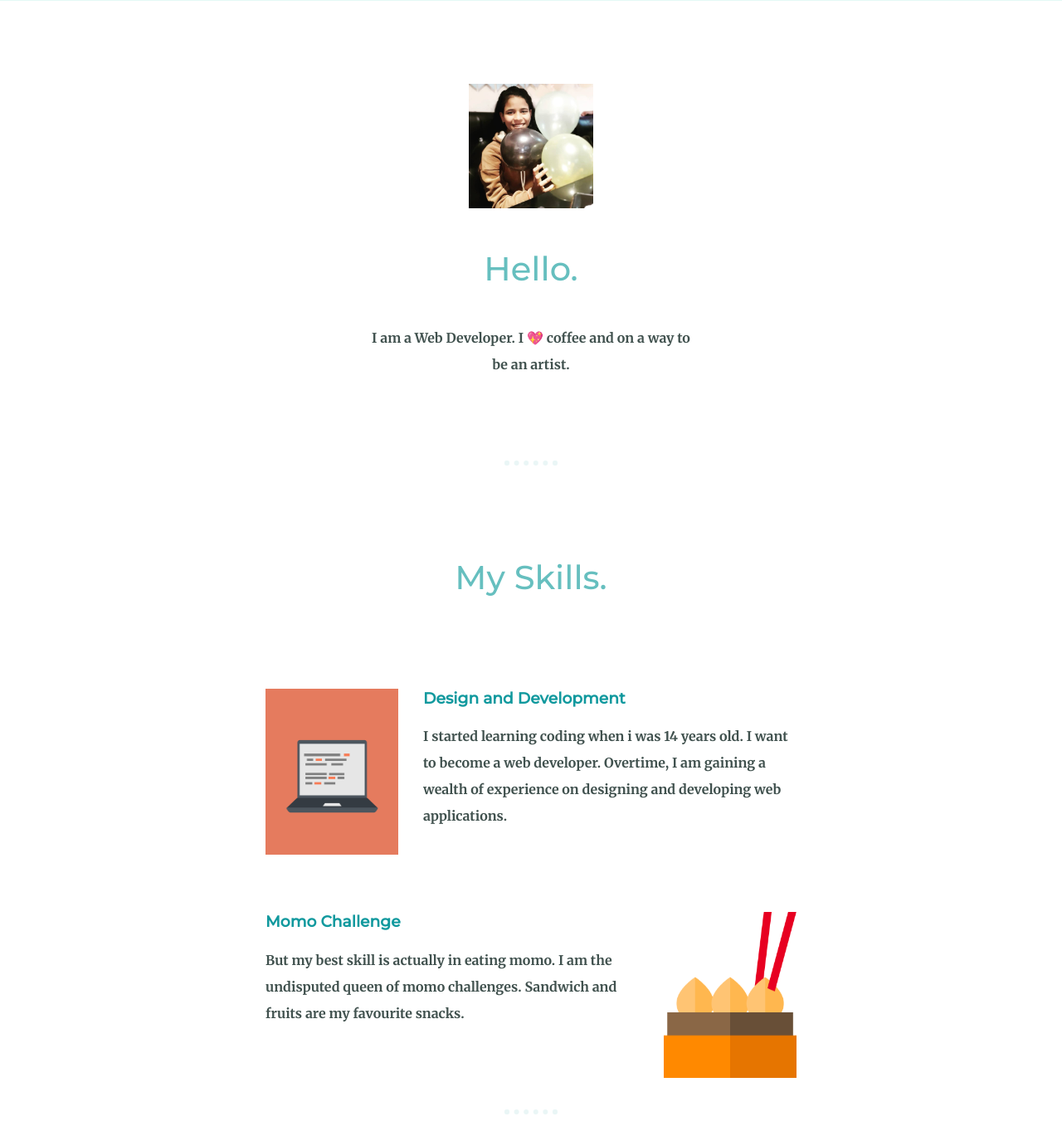
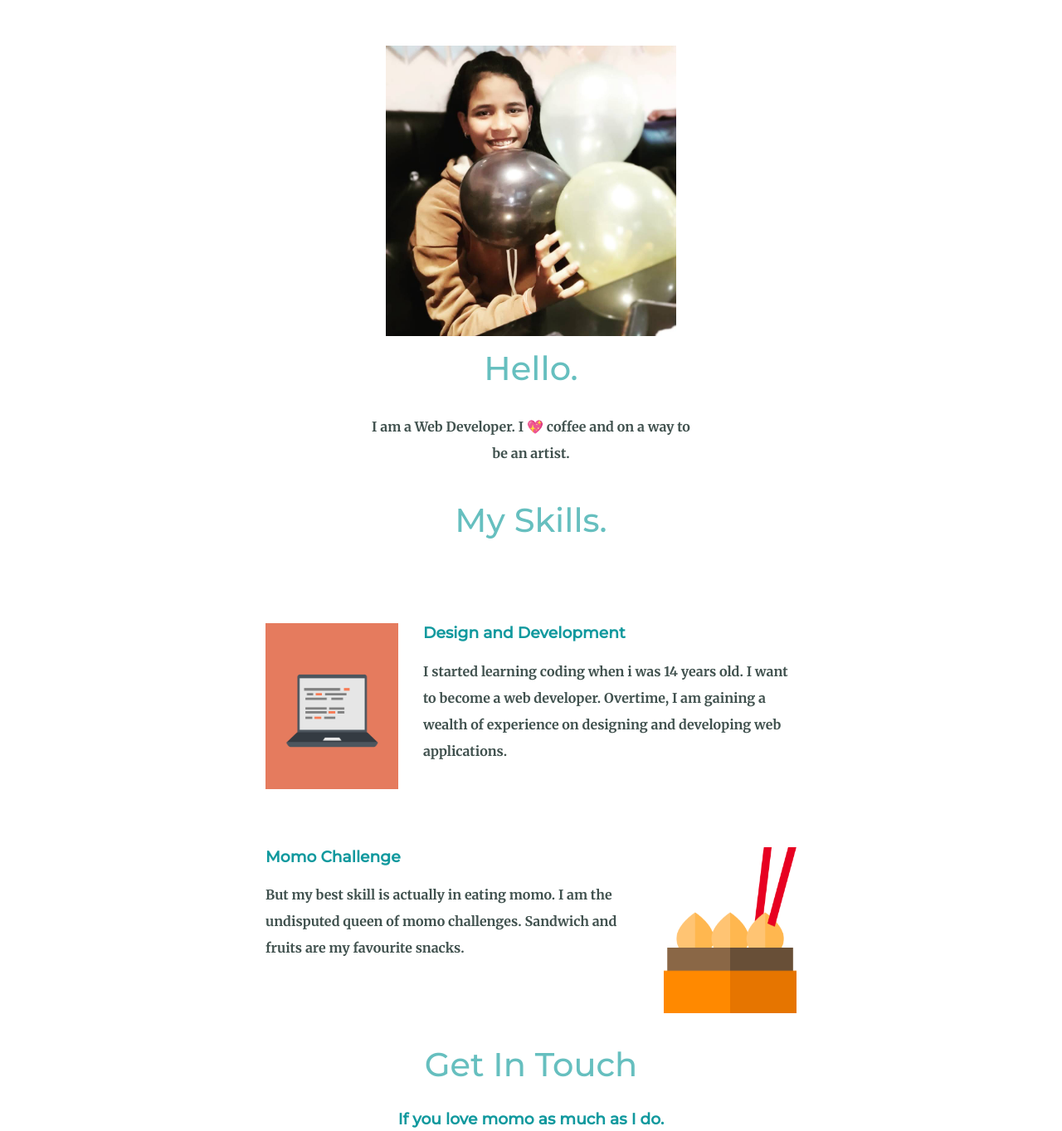
Before and after one commit to Anurag30112003/Personalized-website, a plain HTML site: page index.html in a window 1280 px wide. Shown: the part 777-2140 px from the top of the page at 83% size. Drawn offline with Linux system fonts and the light colour scheme.

Commit message:
changes-will-add-more

```diff
--- a/css/style.css
+++ b/css/style.css
@@ -17,7 +17,8 @@ h2{
     font-size: 2.5rem;
     color: #66BFBF;
     font-weight: normal;
-    padding: 10px;
+    margin-top: 10px;
+    margin-bottom: 30px;
 }
 
 h3{
@@ -29,12 +30,12 @@ p{
     line-height: 2;
 }
 
-hr{
+/* hr{
     border: dotted #EAF6F6 6px;
     border-bottom: none;
     width: 4%;
     margin: 100px auto;
-}
+} */
 
 a{
     color: #11999E;
@@ -138,3 +139,10 @@ a:hover{
     background-image: linear-gradient(bottom, #30e3cb, #2bc4ad);
     text-decoration: none;
 }
+.profileimg{
+    height: 350px;
+
+}
+.skills{
+    margin-top: 5vh;
+}
--- a/index.html
+++ b/index.html
@@ -19,12 +19,10 @@
     </div>
     <div class="middle-container">
         <div class="profile">
-          <img src="images/Dipali.jpg" height="150px" alt="Dipali's profile">
+          <img src="images/Dipali.jpg" class = "profileimg "alt="Dipali's profile">
           <h2>Hello.</h2>
           <p class="intro">I am a Web Developer. I 💖 coffee and on a way to be an artist.</p>
         </div>
-
-        <hr>
 
         <div class="skills">
           <h2>My Skills.</h2>
@@ -43,7 +41,6 @@
 
           </div>
         </div>
-        <hr>
         <div class="contact-me">
           <h2>Get In Touch</h2>
           <h3>If you love momo as much as I do.</h3>
```
